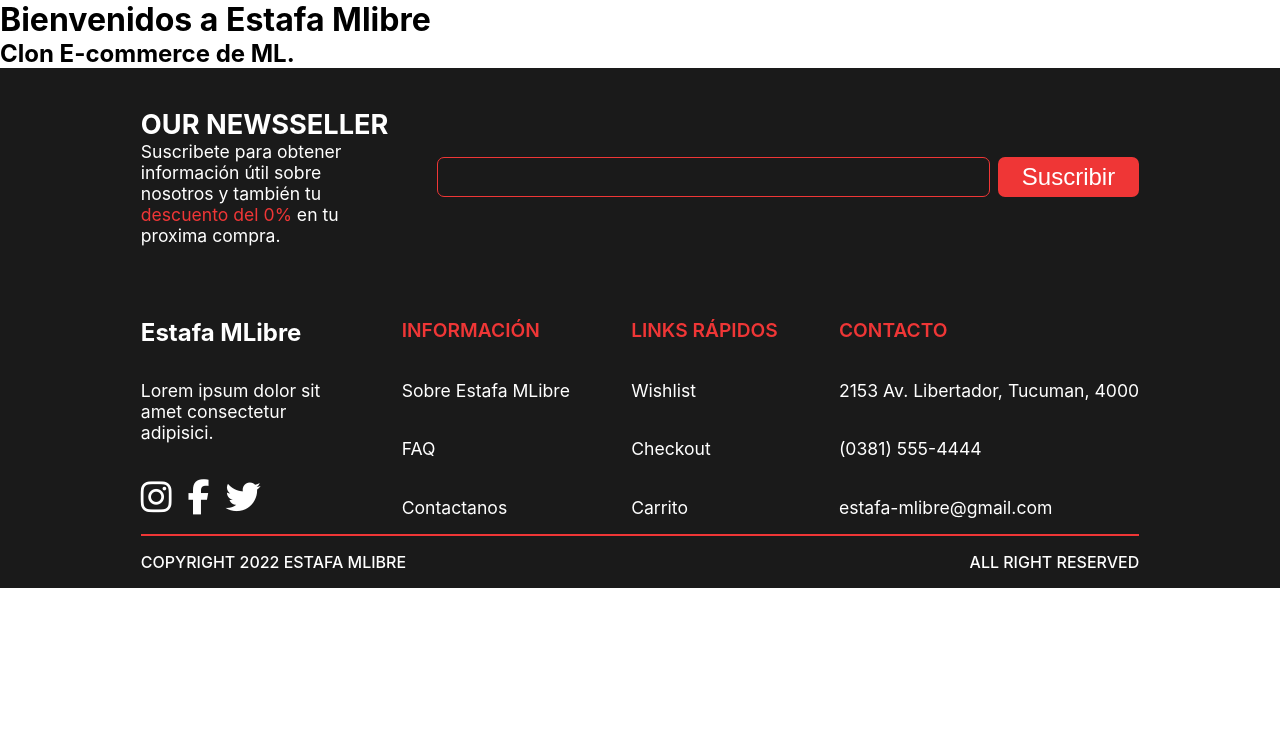
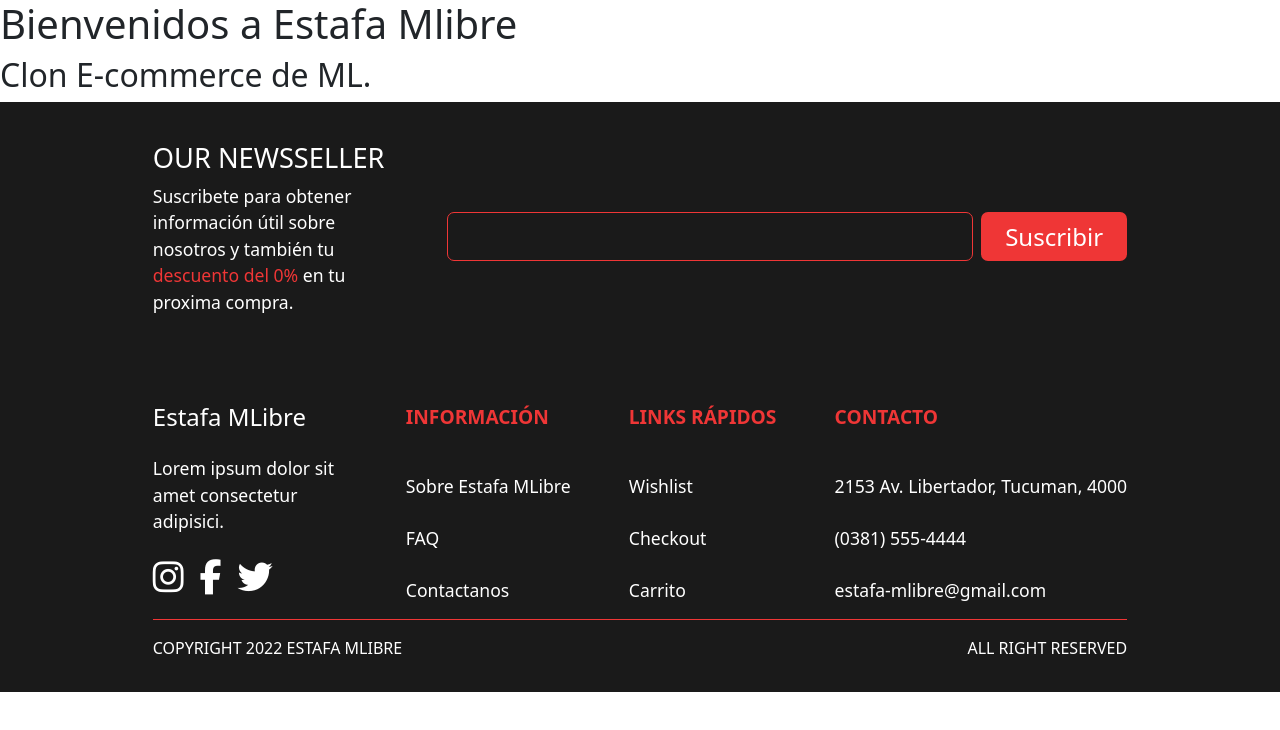
Before and after one commit to agustingu20/estafa-mlibre, a React (Create React App) app: page / in a window 1280 px wide. Shown: the top 730 px of the page. Built offline with nearby package versions, Linux system fonts and the light colour scheme.

Commit message:
Arreglando color de input y rbootstrap agregado

```diff
--- a/src/App.js
+++ b/src/App.js
@@ -1,5 +1,6 @@
 import './App.css';
 import Footer from './components/footer/Footer';
+import 'bootstrap/dist/css/bootstrap.min.css';
 
 function App() {
   return (
--- a/src/components/footer/Footer.js
+++ b/src/components/footer/Footer.js
@@ -1,10 +1,11 @@
+import Container from 'react-bootstrap/Container';
 import './footerStyle.css';
 
 const Footer = () => {
   return (
     <footer className='footer-wrapper'>
-      <div className='wrapper'>
-        <div className='suscribir'>
+      <Container fluid className='wrapper'>
+        <Container fluid className='suscribir p-0'>
           <div className='text'>
             <h3>OUR NEWSSELLER</h3>
             <p>
@@ -18,7 +19,7 @@ const Footer = () => {
             <input type='email' />
             <button>Suscribir</button>
           </form>
-        </div>
+        </Container>
         <div className='seccion-primaria'>
           <div className='columna columna-uno'>
             <h3>Estafa MLibre</h3>
@@ -61,7 +62,7 @@ const Footer = () => {
           <p>COPYRIGHT 2022 ESTAFA MLIBRE</p>
           <p>ALL RIGHT RESERVED</p>
         </div>
-      </div>
+      </Container>
     </footer>
   );
 };
--- a/src/components/footer/footerStyle.css
+++ b/src/components/footer/footerStyle.css
@@ -93,6 +93,8 @@
         border-radius: 7px;
         border: .5px solid var(--clr-rojo);
         background-color: transparent;
+        color: #fff;
+        caret-color: var(--clr-rojo);
     }
 
     .formulario button{
```
Also changed, not shown: package.json (+7 -0 lines), 1 other file (tests, documents, lock files or other folders).
